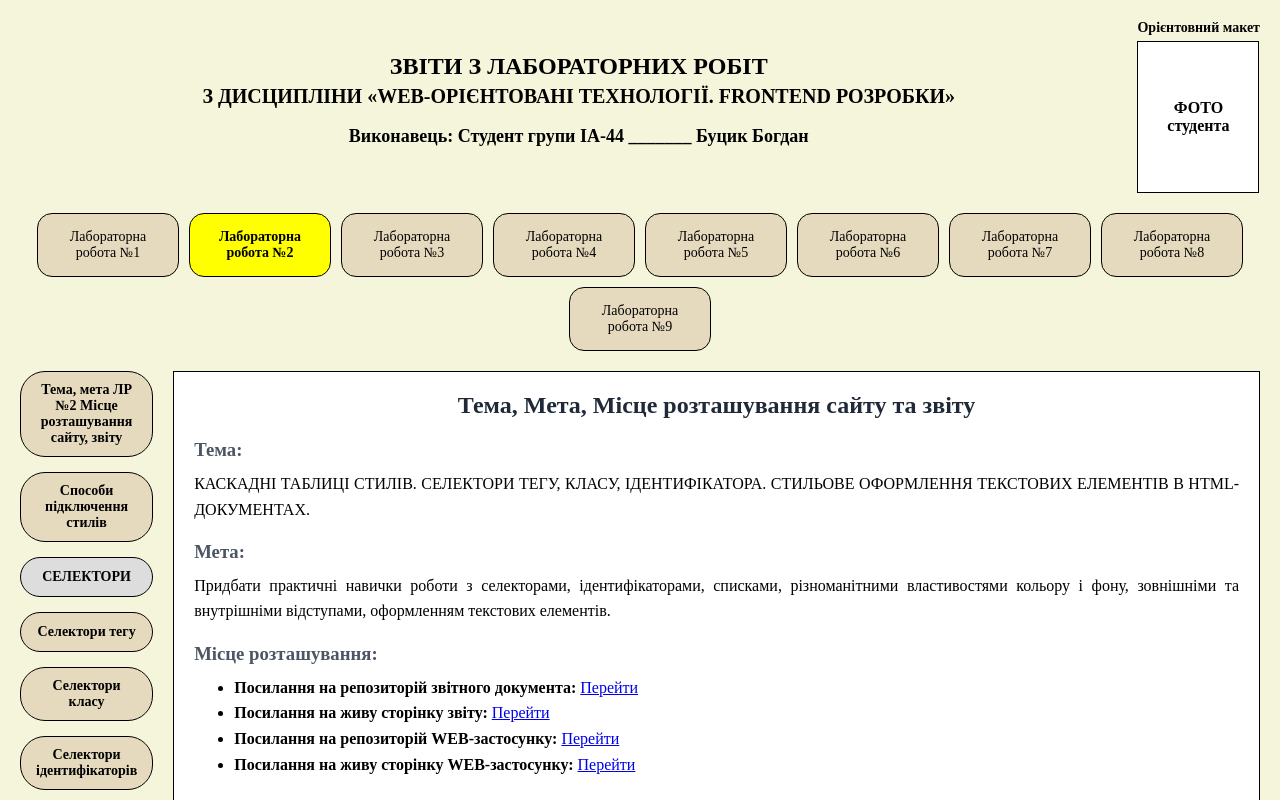
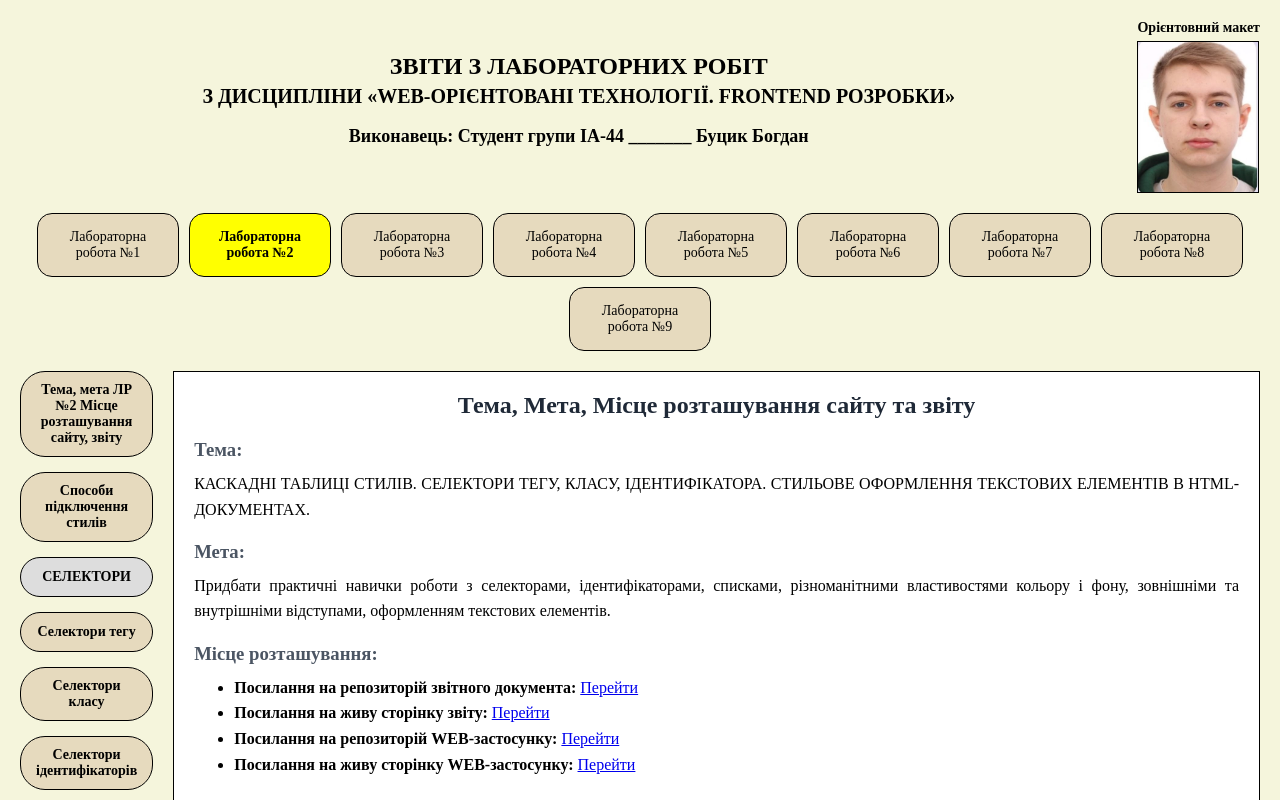
Before and after one commit to Ch0tkiy-Gus/IA-44_appRECORD-ButsykBogdan-FIOT-2026, a plain HTML site: page lab2.html in a window 1280 px wide. Shown: the top 800 px of the page. Drawn offline with Linux system fonts and the light colour scheme.

Commit message:
Виправлено навігацію, додано фото

```diff
--- a/lab2.html
+++ b/lab2.html
@@ -15,7 +15,7 @@
         </div>
         <div>
             <div class="mockup-label">Орієнтовний макет</div>
-            <div class="student-photo">ФОТО<br>студента</div>
+            <img src="image/foto.jpg" alt="Фото студента" class="student-photo">
         </div>
     </header>
 
--- a/style.css
+++ b/style.css
@@ -50,7 +50,12 @@ header {
     font-weight: bold;
     text-align: center;
     background-color: #ffffff;
+    width: 120px;
+    height: 150px;
+    border: 1px solid black;
+    object-fit: cover;
 }
+
 
 .top-nav {
     display: flex;
@@ -88,6 +93,9 @@ header {
     gap: 15px;
     width: 300px;
     align-items: center;
+    position: sticky;
+    top: 20px;
+    height: fit-content;
 }
 
 .left-nav a {
@@ -120,7 +128,6 @@ header {
     margin-bottom: 50px;
     padding-bottom: 20px;
     border-bottom: 2px dashed #e0e0e0;
-    /* Це правило робить так, щоб якірні посилання (#) прокручували сторінку рівно до заголовка */
     scroll-margin-top: 20px;
 }
 
@@ -142,7 +149,6 @@ header {
     font-size: 16px;
 }
 
-/* Красиве оформлення блоків з кодом (щоб не писати стилі прямо в HTML) */
 pre {
     background-color: #1e1e1e;
     color: #d4d4d4;
```
Also changed, not shown: image/foto.jpg (added).
